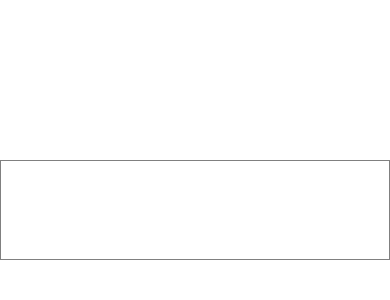
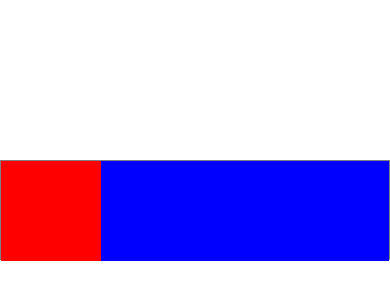
Before and after one commit to Kaito-Dogi/react-native-news, a React Native app: screen / in a window 390 px wide. Shown: the part 212-512 px from the top of the page. Built offline with nearby package versions, Linux system fonts and the light colour scheme.

Commit message:
feat: 画像を表示する部分と内容を表示する部分を作成

```diff
--- a/App.tsx
+++ b/App.tsx
@@ -1,9 +1,12 @@
-import { StyleSheet, View } from 'react-native';
+import {StyleSheet, View} from 'react-native';
 
 export default function App() {
   return (
     <View style={styles.container}>
-      <View style={styles.itemContainer}></View>
+      <View style={styles.itemContainer}>
+        <View style={styles.imageContainer}></View>
+        <View style={styles.contentContainer}></View>
+      </View>
     </View>
   );
 }
@@ -20,5 +23,16 @@
     width: '100%',
     borderColor: 'gray',
     borderWidth: 1,
+    flexDirection: "row"
   },
+  imageContainer: {
+    height: 100,
+    width: 100,
+    backgroundColor: "red"
+  },
+  contentContainer: {
+    height: 100,
+    backgroundColor: "blue",
+    flex: 1
+  }
 });
```
